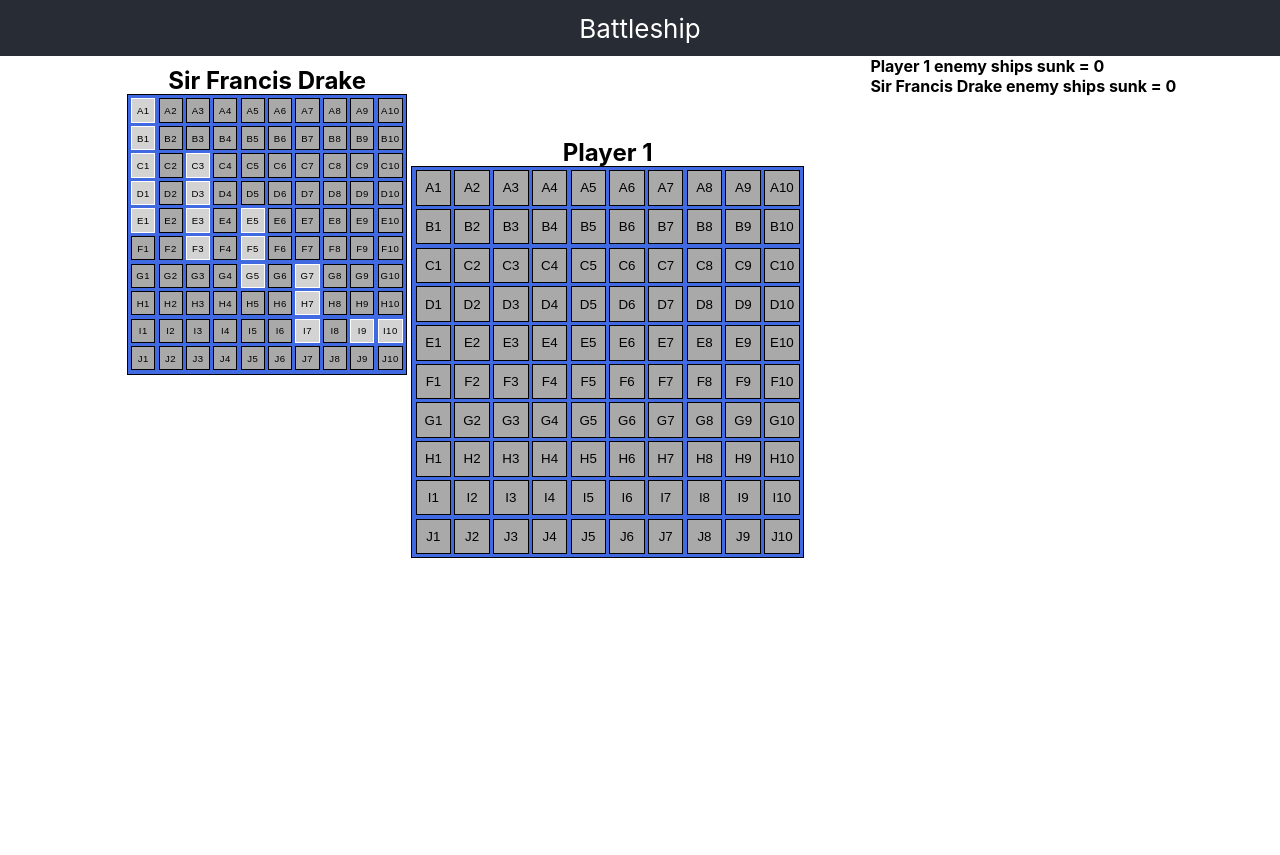
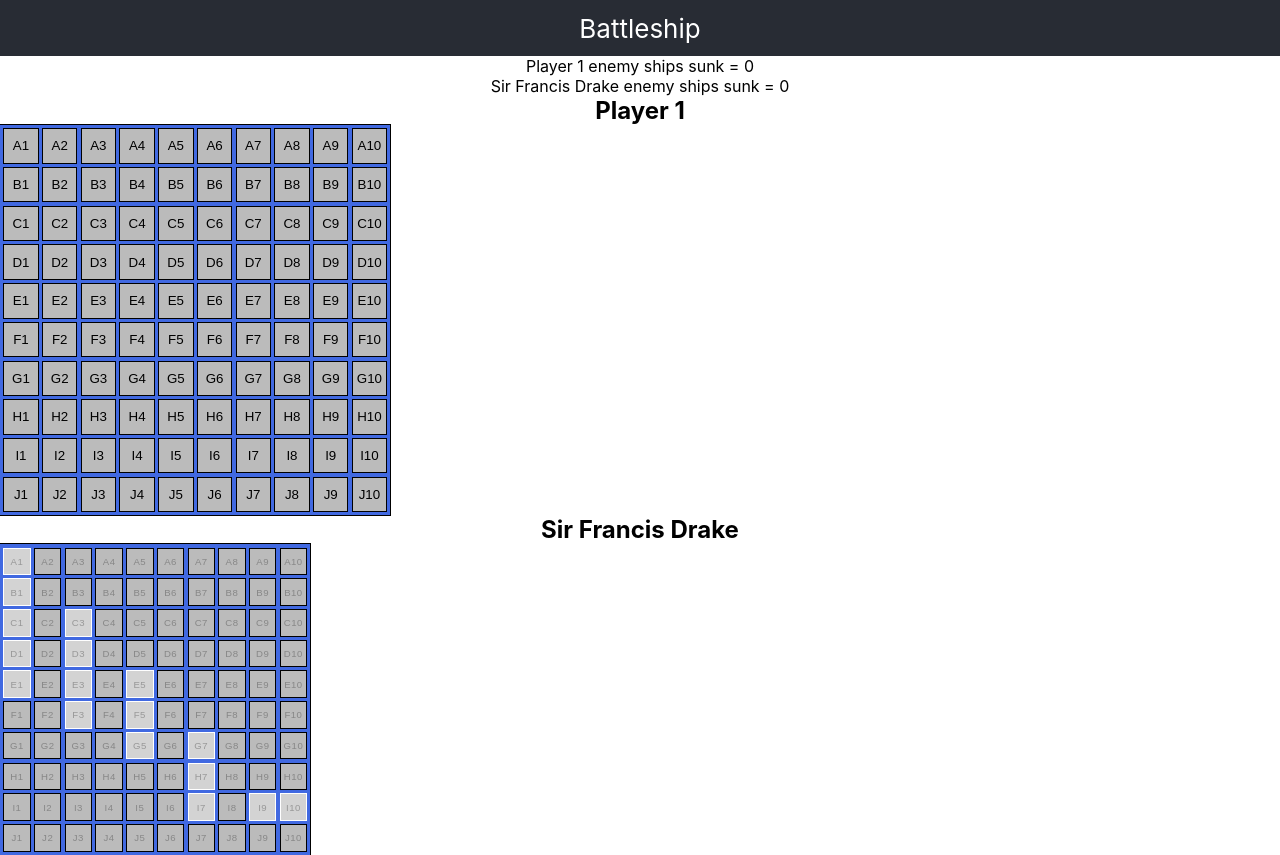
Before and after one commit to Dathan88/battleship, a React (Create React App) app: page / in a window 1280 px wide. Before the commit the page ends 800 px from the top, so only its background shows below. Built offline with nearby package versions, Linux system fonts and the light colour scheme.

Commit message:
Minor css changes to board and squares

```diff
--- a/src/App.css
+++ b/src/App.css
@@ -21,8 +21,9 @@
 	text-align: left;
 }
 
-#scoreboard {
+.scoreboard {
 	position: fixed;
+	margin: 0.6em 0 0 0;
 	left: 68%;
 	font-weight: bold;
 	text-align: left;
--- a/src/Components/GameUI/Board/Board.css
+++ b/src/Components/GameUI/Board/Board.css
@@ -1,18 +1,3 @@
-.play-area {
-	width: 80%;
-	min-height: 100%;
-	display: inline-block;
-}
-
-#human-board-wrapper {
-	float: right;
-	margin: 8% 34.1% 0 0;
-}
-
-#computer-board-wrapper {
-	float: left;
-	margin: 1% 0 0 0;
-}
 #human-board {
 	width: 24em;
 	height: 24em;
@@ -27,8 +12,8 @@
 }
 
 #computer-board {
-	width: 17em;
-	height: 17em;
+	width: 19em;
+	height: 19em;
 	display: grid;
 	grid-gap: 0.2em;
 	padding: 0.2em;
@@ -36,5 +21,4 @@
 	position: relative;
 	grid-template-columns: repeat(10, 1fr);
 	background-color: royalblue;
-	cursor: crosshair;
 }
--- a/src/Components/GameUI/Board/Squares/Squares.css
+++ b/src/Components/GameUI/Board/Squares/Squares.css
@@ -1,37 +1,55 @@
-.board-squares {
+#human-board > .board-squares {
 	padding: 0px 2px;
 	border: 1px solid black;
-	background-color: darkgrey;
+	background-color: #bbbbbb;
 	color: black;
-	cursor: crosshair;
-}
-
-#computer-board > .board-squares:disabled {
-	font-size: 0.6em;
-	letter-spacing: 0.5px;
 }
 
 #human-board > .board-squares:hover {
 	background-color: black;
 	color: white;
+	cursor: crosshair;
 }
 
-button:focus {
-	outline: 0;
-}
-
-.hit {
+#human-board > .hit {
 	color: black;
 	background-color: red;
 	padding: 0px 2px;
 	border: 1px solid black;
 }
 
-.miss {
+#human-board > .miss {
 	color: black;
 	background-color: white;
 	padding: 0px 2px;
 	border: 1px solid black;
+}
+
+#computer-board > .board-squares {
+	background-color: #bbbbbb;
+	font-size: 0.6em;
+	letter-spacing: 0.5px;
+	padding: 0px 2px;
+	border: 1px solid black;
+	pointer-events: none;
+}
+
+#computer-board > .hit {
+	color: black;
+	background-color: red;
+	padding: 0px 2px;
+	border: 1px solid black;
+	font-size: 0.6em;
+	letter-spacing: 0.5px;
+}
+
+#computer-board > .miss {
+	color: black;
+	background-color: white;
+	padding: 0px 2px;
+	border: 1px solid black;
+	letter-spacing: 0.5px;
+	font-size: 0.6em;
 }
 
 .playerShips {
@@ -39,8 +57,11 @@
 	font-size: 0.6em;
 	letter-spacing: 0.5px;
 	padding: 0px 2px;
-	border: 1px dotted lime;
+	border: 1px solid black;
 	color: white;
-	cursor: crosshair;
 	border-radius: 10px;
 }
+
+button:focus {
+	outline: 0;
+}
--- /dev/null
+++ b/src/Components/GameUI/GameUI.css
@@ -0,0 +1,15 @@
+.play-area {
+	width: 80%;
+	min-height: 100%;
+	display: inline-block;
+}
+
+#human-board-wrapper {
+	float: right;
+	margin: 8% 35.5% 0 0;
+}
+
+#computer-board-wrapper {
+	float: left;
+	margin: 1% 0 0 0;
+}
```
